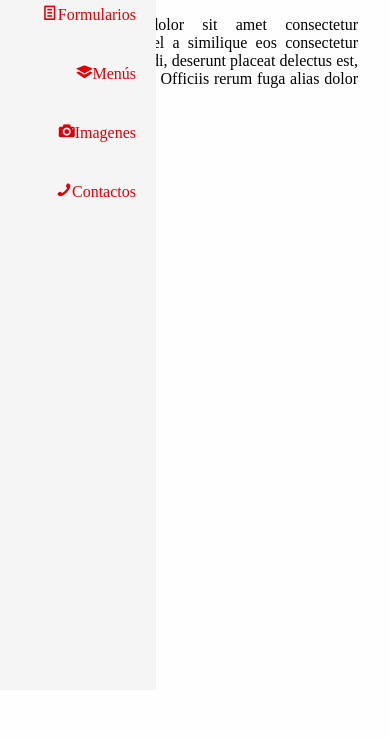
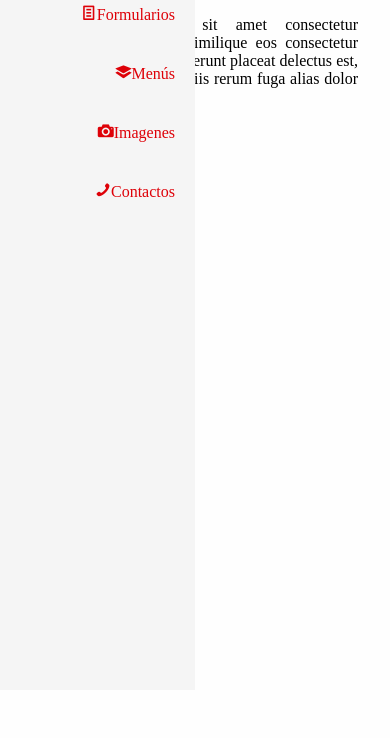
Before and after one commit to batero826/portafolio, a plain HTML site: page index.html in a window 390 px wide. Shown: the part 106-844 px from the top of the page. Drawn offline with Linux system fonts and the light colour scheme; files whose address does not match are found by name.

Commit message:
modifique  el menu de la media cueri

```diff
--- a/css/main_principal.css
+++ b/css/main_principal.css
@@ -76,7 +76,7 @@ header nav ul li .children_hijo{
         header nav{
             width: 80%;
             position: fixed;/* fixed se acomoda en cualquier partes  */
-            right:60% ;/* para poder  esconder */
+            right:50% ;/* para poder  esconder */
             height: calc(100% - 80px);/*propiedad donde ponemos  calcular="calc  */
             background: whitesmoke;
         }
```
